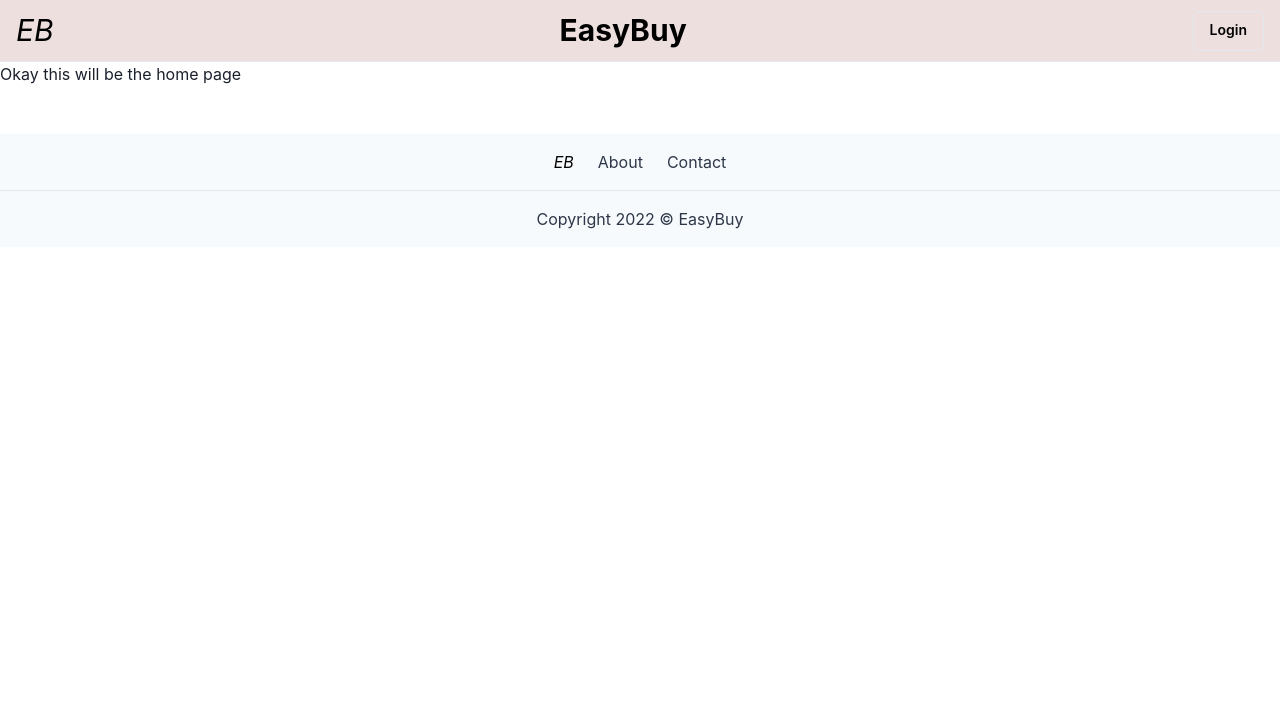
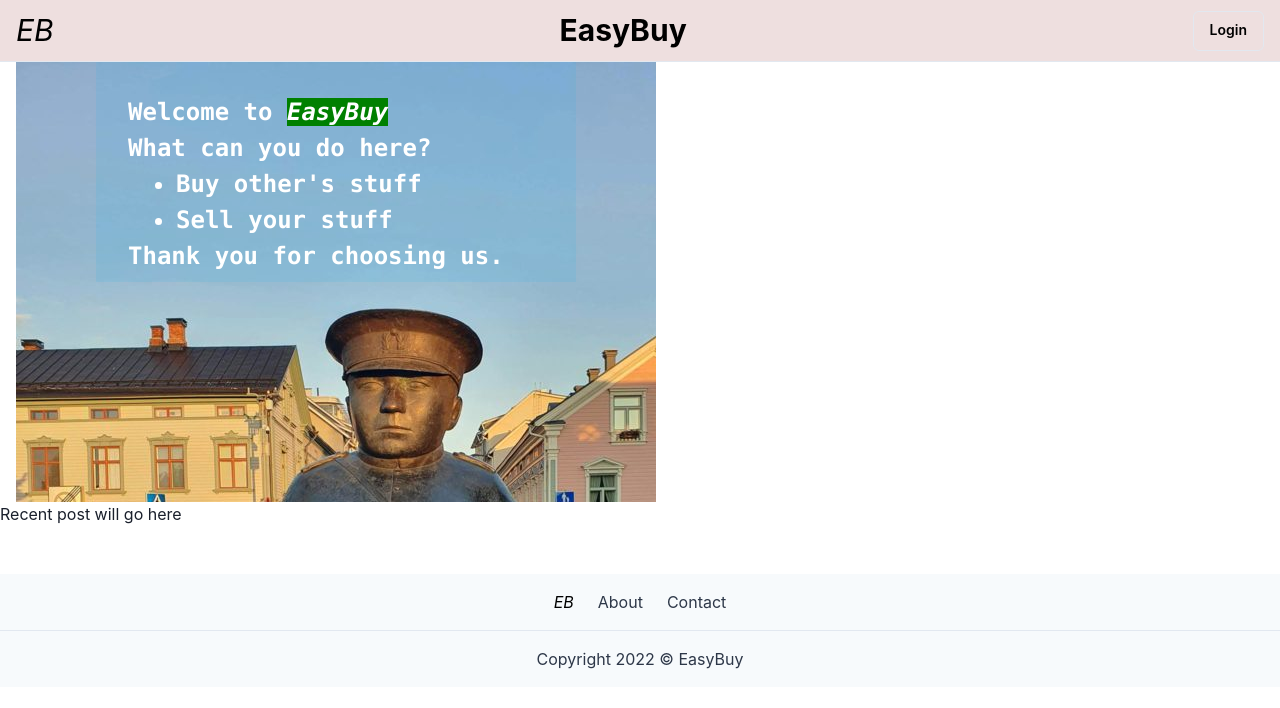
Before and after one commit to tuomokur/e-commerce, a React (Create React App) app in the folder easybuy_front/: page / in a window 1280 px wide. Shown: the top 708 px of the page. Built offline with nearby package versions, Linux system fonts and the light colour scheme; no server answers.

Commit message:
welcome image and note

```diff
--- a/easybuy_front/src/routes/Home.js
+++ b/easybuy_front/src/routes/Home.js
@@ -1,7 +1,11 @@
+import LandingImage from "./components/LandingImage.js";
+import RecentItems from "./components/RecentItems.js";
+
 const Home = () => {
   return (
-    <div>
-      <h1>Okay this will be the home page</h1>
+    <div className="main-container">
+      <LandingImage />
+      <RecentItems />
     </div>);
 };
 export default Home;
--- a/easybuy_front/src/routes/components/Footer.js
+++ b/easybuy_front/src/routes/components/Footer.js
@@ -6,7 +6,7 @@ import {
     Text,
     useColorModeValue,
 } from "@chakra-ui/react";
-import "./footer.css"
+import "./css/footer.css"
 
 const Footer = () => {
     return(
--- /dev/null
+++ b/easybuy_front/src/routes/components/LandingImage.js
@@ -0,0 +1,32 @@
+// import { TagLeftIcon } from "@chakra-ui/react";
+// import image from "../assests/image2.jpg";
+import "./css/landingImage.css";
+
+// const divStyle = {
+//     width: "50%",
+//     height: "55vh",
+//     color: "red",
+//     backgroundImage: `url(${image})`,
+//     marginLeft: "1em",
+//     marginRight: "1em"
+// };
+
+const LandingImage = () => {
+    return (
+        <div className="image-container">
+            <div className="text-container">
+                <h2>Welcome to <span>EasyBuy</span></h2>
+                <h4>What can you do here?</h4>
+                <div style={{ marginLeft: "2em"}}>
+                    <ul>
+                        <li>Buy other's stuff</li>
+                        <li>Sell your stuff</li>
+                    </ul>
+                </div>
+                <p>Thank you for choosing us.</p>
+            </div>
+        </div>
+    );
+}
+
+export default LandingImage;
--- /dev/null
+++ b/easybuy_front/src/routes/components/RecentItems.js
@@ -0,0 +1,9 @@
+const RecentItems = () => {
+    return(
+        <div>
+            <h1>Recent post will go here</h1>
+        </div>
+    );
+}
+
+export default RecentItems;
--- /dev/null
+++ b/easybuy_front/src/routes/components/css/landingImage.css
@@ -0,0 +1,23 @@
+.image-container {
+    margin-left: 1em;
+    background-image: url("../../assests/image2.jpg");
+    width: 50%;
+    height: 55vh;
+}
+
+.text-container {
+    font-family: "Lucida Console", "Courier New", monospace;
+    font-weight: bold;
+    font-size: 1.5em;
+    width: 75%;
+    height: 50%;
+    color: white;
+    padding: 5% 0 0 5%;
+    margin: auto;
+    background: rgba(3, 172, 240, 0.1);
+}
+
+.text-container span {
+    background-color: green;
+    font-style: italic;
+}
```
Also changed, not shown: easybuy_front/src/routes/assests/image1.jpg (added), easybuy_front/src/routes/assests/image2.jpg (added), easybuy_front/src/routes/components/css/footer.css (renamed from easybuy_front/src/routes/components/footer.css).
